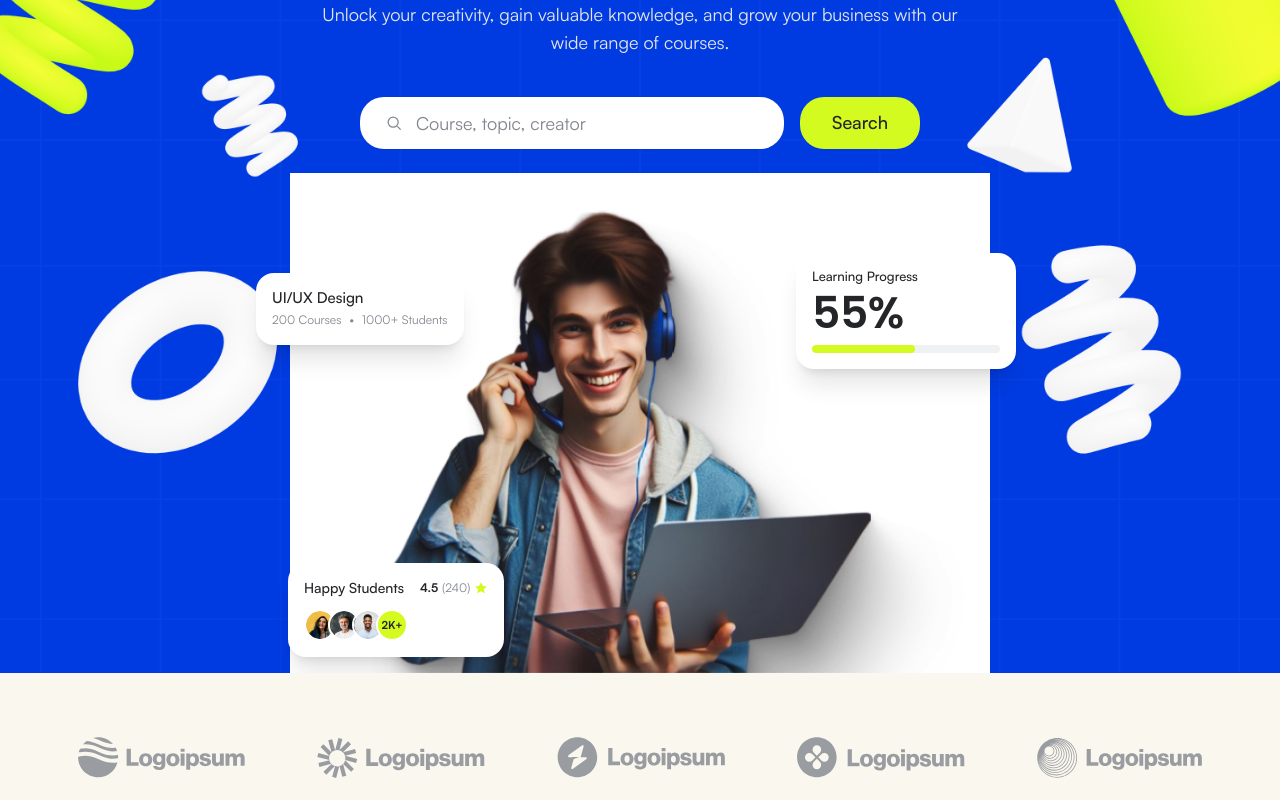
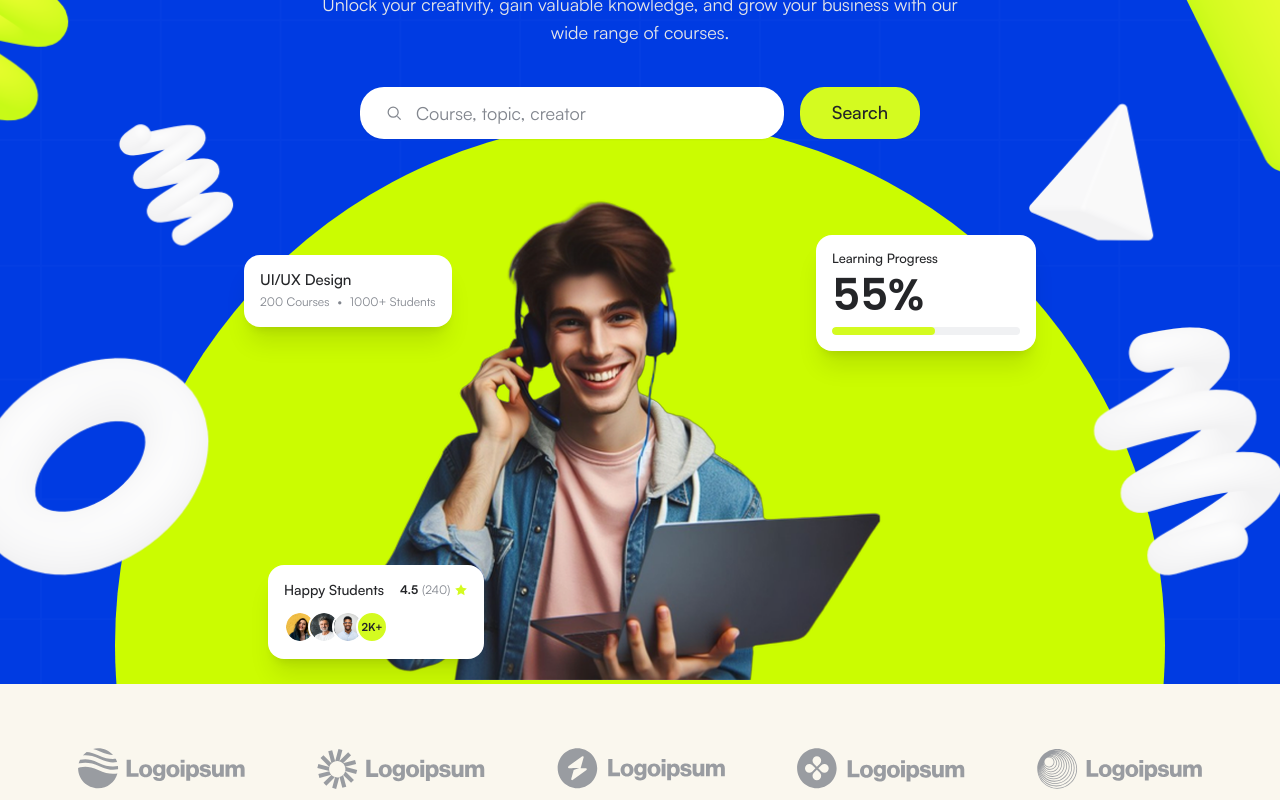
Before and after one commit to Ratul-NotFound/ByteSpace, a React (Vite) app: page / in a window 1280 px wide. Shown: the part 340-1140 px from the top of the page. Built offline with nearby package versions, Linux system fonts and the light colour scheme; a web font is replaced by a local one.

Commit message:
fix(hero): remove white box background on hero person for clean cutout against lime arch

```diff
--- a/src/components/Hero/Hero.tsx
+++ b/src/components/Hero/Hero.tsx
@@ -2,29 +2,38 @@ import { Header } from '../Header/Header';
 
 export function Hero() {
   return (
-    <section className="relative overflow-hidden bg-brand text-subtle">
-      {/* Background Grid */}
+    <section className="relative overflow-hidden bg-brand text-subtle min-h-[980px] lg:h-[1024px]">
+      {/* Background Grid (Figma Node #12:224) */}
       <img
         src="/assets/hero/hero-grid.svg"
         alt=""
         aria-hidden="true"
-        className="pointer-events-none absolute left-1/2 top-0 h-[1024px] w-[1440px] -translate-x-1/2 max-w-none opacity-20"
+        className="pointer-events-none absolute left-1/2 top-0 h-[1024px] w-[1440px] -translate-x-1/2 max-w-none opacity-15"
       />
 
-      {/* Exact 3D Ornaments from Figma (Node #46:79) */}
-      <img
-        src="/assets/hero/ornament.png"
-        alt=""
+      {/* Solid Lime Arc / Circle behind Hero Person (Figma Node #1:1866) */}
+      <div
         aria-hidden="true"
-        className="pointer-events-none absolute left-1/2 top-0 h-[1024px] w-[1440px] -translate-x-1/2 max-w-none object-contain"
+        className="pointer-events-none absolute left-1/2 top-[460px] h-[1050px] w-[1050px] -translate-x-1/2 rounded-full bg-[#CBFC01]"
       />
+
+      {/* Exact 3D Ornaments from Figma (Node #46:79 at y: 221px, width: 1719px) */}
+      <div className="pointer-events-none absolute left-1/2 top-[180px] h-[800px] w-[1720px] -translate-x-1/2" aria-hidden="true">
+        <img
+          src="/assets/hero/ornament.png"
+          alt=""
+          width={1719}
+          height={803}
+          className="h-full w-full object-contain"
+        />
+      </div>
 
       <Header />
 
-      <div className="relative z-10 mx-auto flex w-[1200px] max-w-full flex-col items-center gap-[40px] px-6 pt-[30px]">
+      <div className="relative z-10 mx-auto flex w-[1200px] max-w-full flex-col items-center gap-[40px] px-6 pt-[20px]">
         {/* Hero Title & Subtext */}
         <div className="flex flex-col items-center gap-6 text-center">
-          <h1 className="max-w-[935px] font-heading text-[48px] sm:text-[60px] lg:text-[72px] font-semibold leading-[1.15] tracking-[-0.02em] text-white">
+          <h1 className="max-w-[935px] font-heading text-[44px] sm:text-[56px] lg:text-[72px] font-semibold leading-[1.15] tracking-[-0.02em] text-white">
             Get Access to Hundreds
             <br />
             Courses Available
@@ -68,25 +77,19 @@ export function Hero() {
         </form>
       </div>
 
-      {/* Hero Visual Presentation with Solid Lime Arc & Floating Badges */}
-      <div className="relative mx-auto mt-6 h-[460px] sm:h-[500px] w-full max-w-[800px] px-4">
-        {/* Solid Lime Dome / Semi-Circle Arc directly behind the person (Figma Node #1:1866) */}
-        <div
-          aria-hidden="true"
-          className="pointer-events-none absolute bottom-0 left-1/2 h-[340px] sm:h-[390px] w-[540px] sm:w-[620px] -translate-x-1/2 rounded-t-full bg-[#CBFC01]"
-        />
-
+      {/* Hero Visual Area with Person & 3 Floating Metric Badges */}
+      <div className="relative mx-auto mt-4 h-[480px] sm:h-[520px] w-full max-w-[760px] px-4">
         {/* Main Hero Person */}
         <img
           src="/assets/hero/hero-person.png"
           alt="A course creator presenting to students"
           width={578}
           height={541}
-          className="relative z-10 mx-auto h-[460px] sm:h-[500px] w-auto max-w-full object-contain"
+          className="relative z-10 mx-auto h-[480px] sm:h-[530px] w-auto max-w-full object-contain"
         />
 
-        {/* Floating Badge 1: UI/UX Design (Figma Node #46:126) */}
-        <div className="absolute left-2 sm:left-4 top-[100px] z-20 rounded-[18px] bg-white p-4 shadow-xl">
+        {/* Badge 1: UI/UX Design (Figma Node #46:126) */}
+        <div className="absolute left-2 sm:-left-4 top-[100px] z-20 rounded-[16px] bg-white p-4 shadow-xl">
           <p className="font-medium text-[15px] leading-[1.2] text-ink">UI/UX Design</p>
           <div className="mt-1 flex items-center gap-2 text-[12px] text-muted">
             <span>200 Courses</span>
@@ -95,8 +98,8 @@ export function Hero() {
           </div>
         </div>
 
-        {/* Floating Badge 2: Learning Progress 55% (Figma Node #1:1797) */}
-        <div className="absolute right-2 sm:right-6 top-[80px] z-20 w-[200px] sm:w-[220px] rounded-[18px] bg-white p-4 shadow-xl">
+        {/* Badge 2: Learning Progress 55% (Figma Node #1:1797) */}
+        <div className="absolute right-2 sm:-right-4 top-[80px] z-20 w-[200px] sm:w-[220px] rounded-[16px] bg-white p-4 shadow-xl">
           <p className="text-[13px] font-medium leading-[1.2] text-ink">Learning Progress</p>
           <p className="mt-1 font-heading text-[38px] sm:text-[44px] font-semibold leading-[1.1] tracking-[-0.01em] text-ink">
             55%
@@ -106,8 +109,8 @@ export function Hero() {
           </div>
         </div>
 
-        {/* Floating Badge 3: Happy Students with Avatar Stack (Figma Node #1:1821) */}
-        <div className="absolute left-4 sm:left-12 bottom-4 z-20 rounded-[18px] bg-white p-4 shadow-xl">
+        {/* Badge 3: Happy Students with Avatar Stack (Figma Node #1:1821) */}
+        <div className="absolute left-4 sm:left-2 bottom-4 z-20 rounded-[16px] bg-white p-4 shadow-xl">
           <div className="flex items-center justify-between gap-4">
             <p className="text-[14px] font-medium leading-[1.2] text-ink">Happy Students</p>
             <div className="flex items-center gap-1 text-[12px] text-muted">
```
Also changed, not shown: public/assets/hero/hero-person.png.
